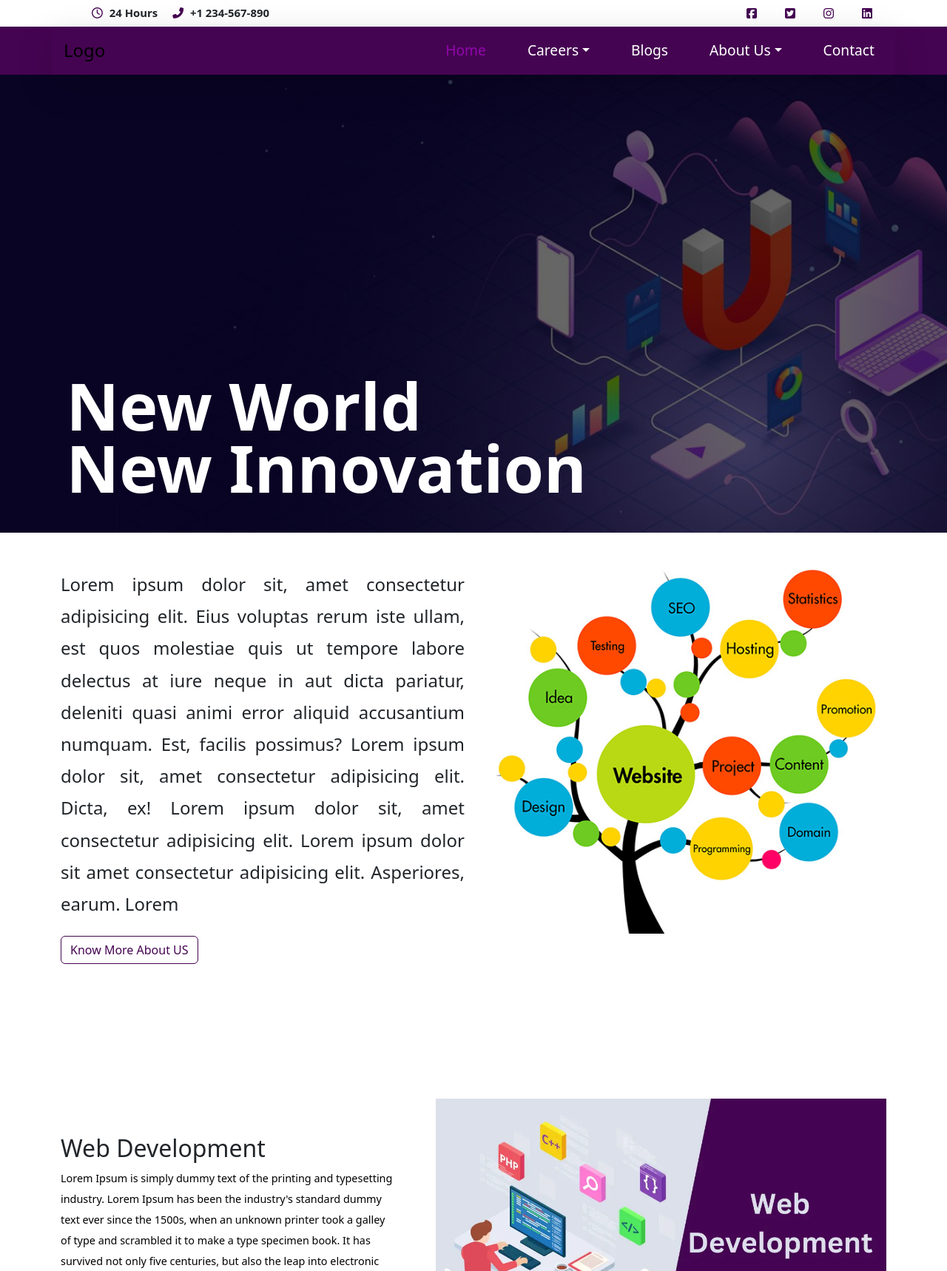
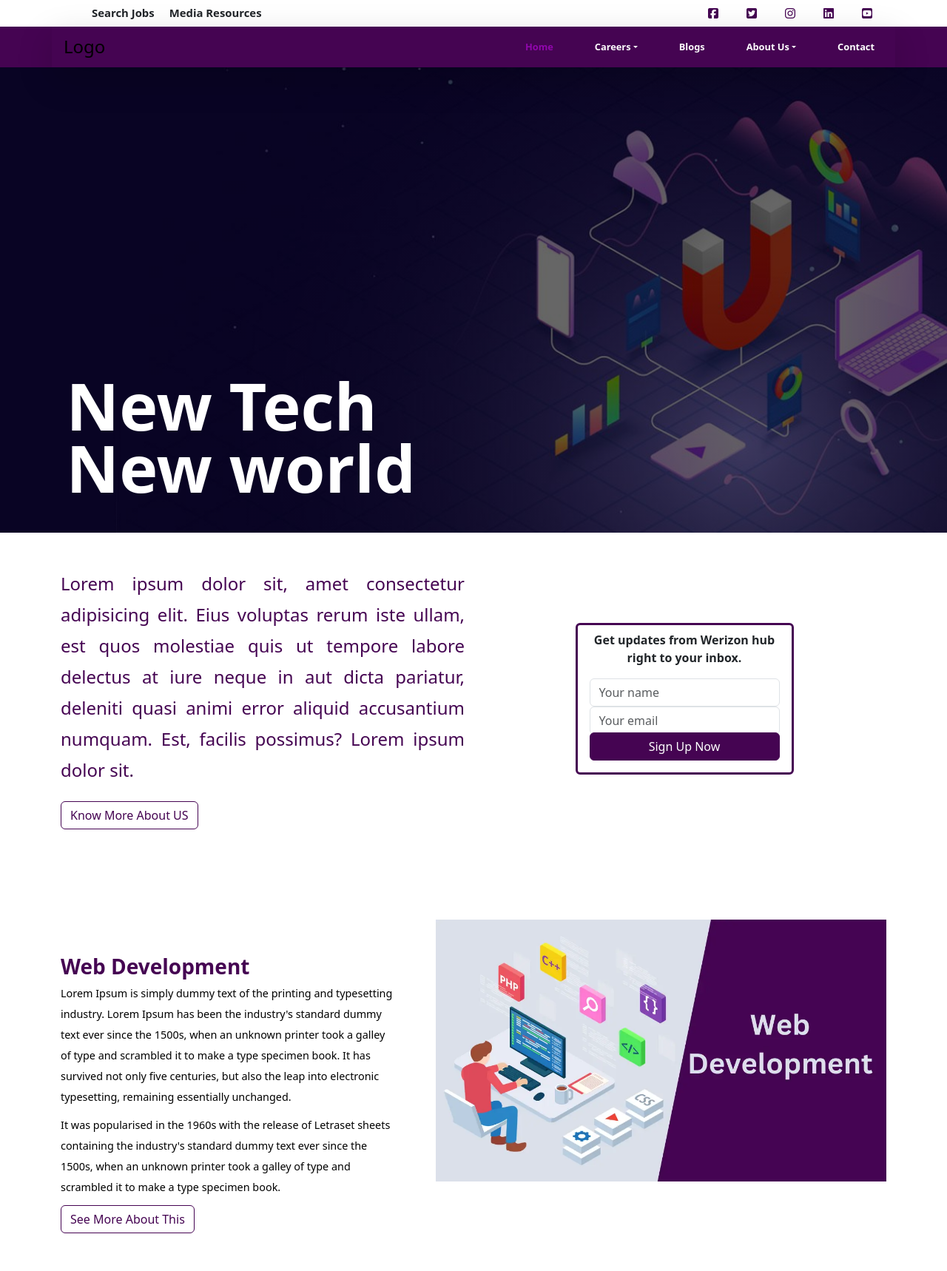
Before and after one commit to Shubham0126/Travel-T, a plain HTML site: page index.html in a window 1280 px wide. Shown: the top 1718 px of the page at 74% size. Drawn offline with nearby package versions, Linux system fonts and the light colour scheme.

Commit message:
Add files via upload

```diff
--- a/index.html
+++ b/index.html
@@ -24,8 +24,11 @@
                 <div class="row">
                     <div class="col-md-8 d-none d-md-block  clldetal">
                         <ul>
-                            <li class="bgb"><i class="far fa-clock"></i> 24 Hours</li>
+                            <!-- <li class="bgb"><i class="far fa-clock"></i> 24 Hours</li>
                             <li class="bgb"><i class="fas fa-phone-alt"></i> +1 234-567-890</li>
+                             -->
+                            <li class="bgb">Search Jobs</li>
+                            <li class="bgb">Media Resources</li>
 
                         </ul>
                     </div>
@@ -43,6 +46,9 @@
                             </li>
                             <li>
                                 <i class="fab fa-linkedin"></i>
+                            </li>
+                            <li>
+                                <i class="fa-brands fa-square-youtube"></i>
                             </li>
                         </ul>
                     </div>
@@ -90,38 +96,38 @@
         </div>
     </header>
     <div class="home-container d-flex align-items-end justify-content-start">
-        <h1 class="text-white">New World <br>New Innovation</h1>
+        <h1 class="text-white">New Tech <br>New world</h1>
     </div>
 
     <div class="container-fluid">
         <div class="container">
             <div class="row">
                 <div class="col-lg  about-text my-5" >
-                    <p style="max-width: 700px; text-align: justify;">Lorem ipsum dolor sit, amet consectetur adipisicing elit. Eius voluptas rerum iste ullam, est quos molestiae quis ut tempore labore delectus at iure neque in aut dicta pariatur, deleniti quasi animi error aliquid accusantium numquam. Est, facilis possimus? Lorem ipsum dolor sit, amet consectetur adipisicing elit. Dicta, ex! Lorem ipsum dolor sit, amet consectetur adipisicing elit. Lorem ipsum dolor sit amet consectetur adipisicing elit. Asperiores, earum. Lorem</p>
+                    <p style="max-width: 700px; text-align: justify;">Lorem ipsum dolor sit, amet consectetur adipisicing elit. Eius voluptas rerum iste ullam, est quos molestiae quis ut tempore labore delectus at iure neque in aut dicta pariatur, deleniti quasi animi error aliquid accusantium numquam. Est, facilis possimus? Lorem ipsum dolor sit.</p>
 
                     <a href="about.html" class="btn btn-thm">Know More About US</a>
                 </div>
-                <div class="col-lg my-5 text-white " >
+                <div class="col-lg my-5 text-white d-flex align-items-center justify-content-center " >
 
-                    <!-- <div class="card border-3 border-primary">
-                        <div class="card-header bg-primary text-center p-4">
-                            <h1 class="text-white m-0">Sign Up Now</h1>
+                    <div class="card border-3 border-primary" style="max-width: 300px;">
+                        <div class="box px-3 pt-2" >
+                            <p>Get updates from Werizon hub <br> right to your inbox.</p>
                         </div>
-                        <div class="card-body rounded-bottom bg-white p-5">
+                        <div class="card-body pt-0 rounded-bottom bg-white ">
                             <form>
                                 <div class="form-group">
-                                    <input type="text" class="form-control p-4" placeholder="Your name" required="required" />
+                                    <input type="text" class="form-control" placeholder="Your name" required="required" />
                                 </div>
                                 <div class="form-group">
-                                    <input type="email" class="form-control p-4" placeholder="Your email" required="required" />
+                                    <input type="email" class="form-control " placeholder="Your email" required="required" />
                                 </div>
-                                <div style="margin-top: -10px;">
-                                    <button class="btn btn-primary btn-block py-3" type="submit">Sign Up Now</button>
+                                <div style="margin-top: -3px;">
+                                    <button class="btn btn-primary btn-block" type="submit">Sign Up Now</button>
                                 </div>
                             </form>
                         </div>
-                    </div> -->
-                    <img class="img-fluid" src="img/website-tree.jpg" alt="">
+                    </div>
+                    <!-- <img class="img-fluid" src="img/website-tree.jpg" alt=""> -->
                 </div>
 
                 </div>
@@ -134,10 +140,11 @@
       <div class="container">
            <div class="row my-4">
                <div class="col-xl-5 py-5 text">
-                   <h2>Web Development</h2>
+                   <h2 class="primary">Web Development</h2>
                    <p>Lorem Ipsum is simply dummy text of the printing and typesetting industry. Lorem Ipsum has been the industry's standard dummy text ever since the 1500s, when an unknown printer took a galley of type and scrambled it to make a type specimen book. It has survived not only five centuries, but also the leap into electronic typesetting, remaining essentially unchanged.</p>
                    <p> It was popularised in the 1960s with the release of Letraset sheets containing  the industry's standard dummy text ever since the 1500s, when an unknown printer took a galley of type and scrambled it to make a type specimen book.</p>
 
+                   <button class="btn btn-thm">See More About This</button>
                </div>
                <div class="col-xl-7  image">
                    <img src="img/Web-Development.webp" alt="" style="float: right;">
@@ -148,9 +155,11 @@
               <img src="img/Seo.webp" alt="" style="float:left;">
           </div>
             <div class="col-xl-5 py-5 text">
-                <h2>Search engine optimization (SEO)</h2>
+                <h2 class="primary">Search engine optimization (SEO)</h2>
                 <p>Lorem Ipsum is simply dummy text of the printing and typesetting industry. Lorem Ipsum has been the industry's standard dummy text ever since the 1500s, when an unknown printer took a galley of type and scrambled it to make a type specimen book. It has survived not only five centuries, but also the leap into electronic typesetting, remaining essentially unchanged.</p>
                 <p> It was popularised in the 1960s with the release of Letraset sheets containing industry's standard dummy text ever since the 1500s, when an unknown printer took a galley of type and scrambled it to make a type specimen book.</p>
+
+                <button class="btn btn-thm">See More About This</button>
 
             </div>
         </div>
@@ -160,7 +169,7 @@
   <div class="container-fluid blog">
     <div class="container">
          <div class="session-title">
-            <h2>Our Blog</h2>
+            <h2>The Latest From Our Newsroom</h2>
              <p>Lorem ipsum dolor sit amet, consectetur adipiscing elit. Morbi sollicitudin nisi id consequat bibendum. Phasellus at convallis elit. In purus enim, scelerisque id arcu vitae</p>
         </div>
             <div class="blog-row row">
@@ -170,6 +179,7 @@
                         <span>June 6, 2023</span>
                         <h4>Orci varius consectetur adipiscing natoque penatibus</h4>
                         <p>Orci varius natoque penatibus et magnis dis parturient montes, nascetur ridiculus mus. Praesent accumsan, leo in venenatis dictum, </p>
+                        <a href="" class="btn btn-thm">See More</a>
                    </div>
 
                 </div>
@@ -179,6 +189,7 @@
                         <span>June 6, 2023</span>
                         <h4>Orci varius consectetur adipiscing natoque penatibus</h4>
                         <p>Orci varius natoque penatibus et magnis dis parturient montes, nascetur ridiculus mus. Praesent accumsan, leo in venenatis dictum, </p>
+                        <a href="" class="btn btn-thm">See More</a>
                    </div>
 
                 </div>
@@ -188,6 +199,7 @@
                         <span>June 6, 2023</span>
                         <h4>Orci varius consectetur adipiscing natoque penatibus</h4>
                         <p>Orci varius natoque penatibus et magnis dis parturient montes, nascetur ridiculus mus. Praesent accumsan, leo in venenatis dictum, </p>
+                        <a href="" class="btn btn-thm">See More</a>
                    </div>
 
                 </div>
--- a/styles.css
+++ b/styles.css
@@ -13,8 +13,18 @@ ul{
   margin-bottom: 0;
 }
 
+h2{
+  font-size: 1.75rem;
+  font-weight: bold;
+  line-height: 1.875rem;
+}
+
 .btn-block{
   width: 100%;
+}
+
+.primary{
+  color: #450452!important;
 }
 
 .bg-primary{
@@ -75,8 +85,9 @@ header {
 }
 
   .navbar-nav a{
-    font-size: 1.2rem;
-    padding: 10px 30px;
+    font-size: 0.8rem;
+    font-weight: bold;
+    padding: 5px 20px;
     margin: 0px 20px;
     color: white;
     }
@@ -146,7 +157,9 @@ header {
 
 .about-text{
     font-size: 1.5rem;
-    line-height: 1.8;
+    line-height: 1.75;
+    font-weight: 300;
+    color: #450452;
 }
 .btn-outline-success{
     color: white;
@@ -161,12 +174,14 @@ header {
   color: white;
 }
 
-.img-tree{
-  float: right;
+.box{
+  text-align: center;
+  font-weight: bold;
 }
+
 .about-us {
   padding: 50px;
-  padding-top: 110px;
+
   background-color: #FFF;
 }
 
```
Also changed, not shown: contact.html (+2 -2 lines), content.html (+2 -2 lines), faq.html (+1 -1 lines), location.html (+2 -2 lines), philosphy.html (+2 -2 lines), privacy.html (+1 -1 lines), seo.html (+2 -2 lines), terms.html (+1 -1 lines), web-developer.html (+2 -2 lines), what.html (+2 -2 lines).
